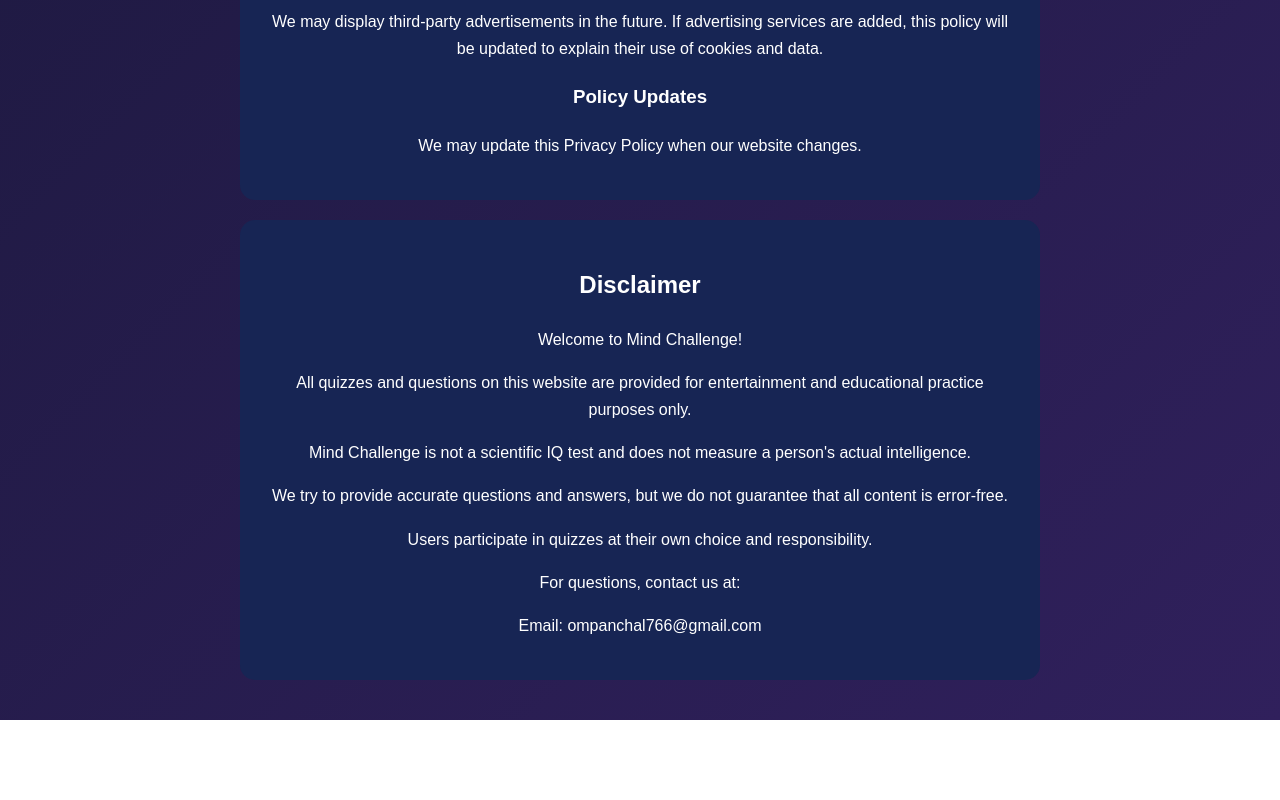
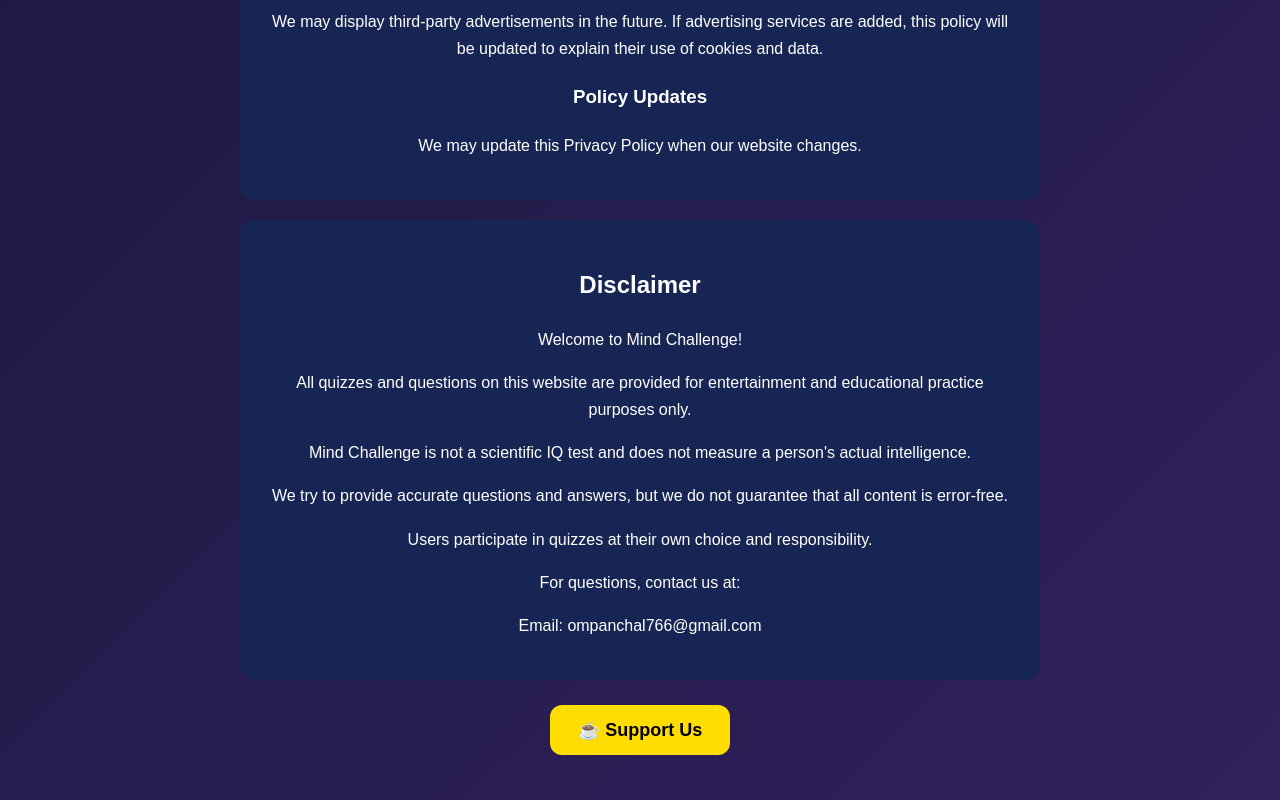
Before and after one commit to omakarp928/mind-challenge, a plain HTML site: page index.html in a window 1280 px wide. Shown: the part 1836-2636 px from the top of the page. Before the commit the page ends 2556 px from the top, so only its background shows below. Drawn offline with Linux system fonts and the light colour scheme.

Commit message:
Add support button to index.html
Added a 'Buy Me a Coffee' support button to the page.

```diff
--- a/index.html
+++ b/index.html
@@ -306,5 +306,22 @@ document.getElementById("best").innerText=localStorage.getItem("mindBest")||0;
   <p>Email: ompanchal766@gmail.com</p>
 </section>
 
+<!-- Buy Me a Coffee Support Button -->
+<div style="text-align:center; margin:25px auto;">
+  <a href="https://buymeacoffee.com/ompanchal70"
+     target="_blank"
+     rel="noopener noreferrer"
+     style="display:inline-block;
+            background:#ffdd00;
+            color:#000;
+            padding:14px 28px;
+            border-radius:12px;
+            font-size:18px;
+            font-weight:bold;
+            text-decoration:none;">
+    ☕ Support Us
+  </a>
+</div>
+
 </body>
   </html>
```
